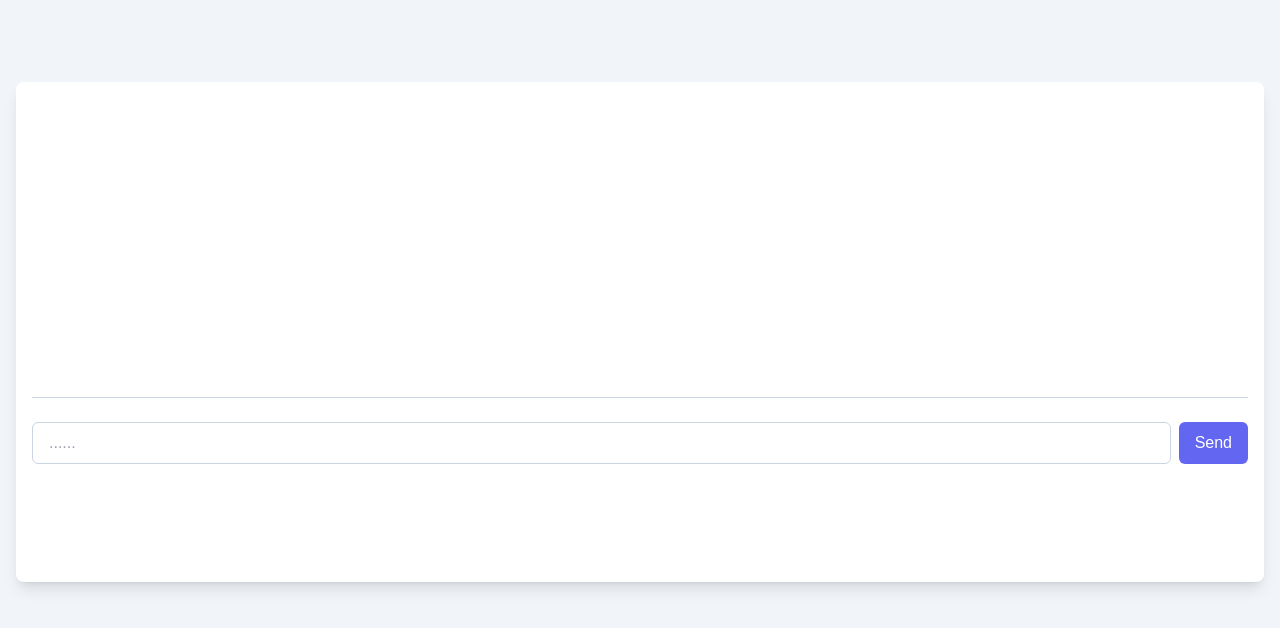
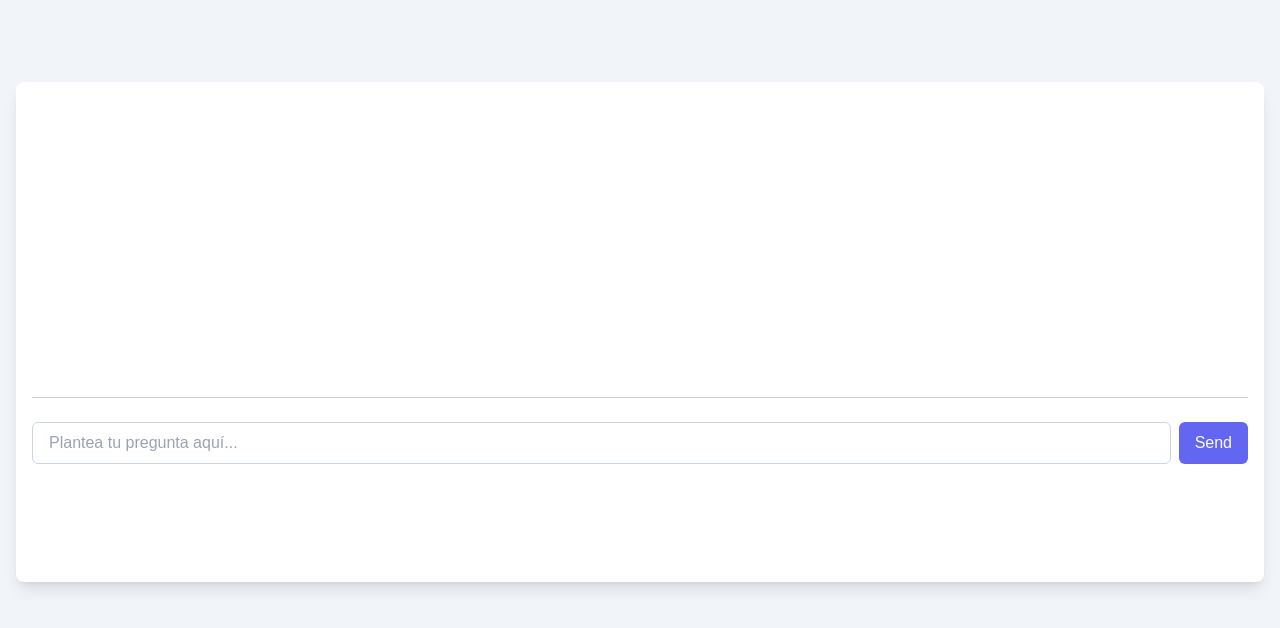
Before and after one commit to DavidSebas20/frontend-final, an Astro site: page /chatbot in a window 1280 px wide. Shown: the part 206-834 px from the top of the page. Built offline with nearby package versions, Linux system fonts and the light colour scheme; Astro itself is replaced by a stand-in of ours.

Commit message:
fix: Actualizar el texto del placeholder en el campo de entrada del chatbot

```diff
--- a/src/pages/chatbot.astro
+++ b/src/pages/chatbot.astro
@@ -26,7 +26,7 @@ import ButtonMain from "@components/base/ButtonMain.astro";
       <input
         type="text"
         id="user-input"
-        placeholder="......"
+        placeholder="Plantea tu pregunta aquí..."
         class="flex-1 px-4 py-2 border border-slate-300 dark:border-slate-700 rounded-md focus:outline-none focus:ring-primary-500 focus:border-primary-500"
       />
       <button type="submit" class="bg-primary-500 text-white rounded-md px-4 py-2">
```
